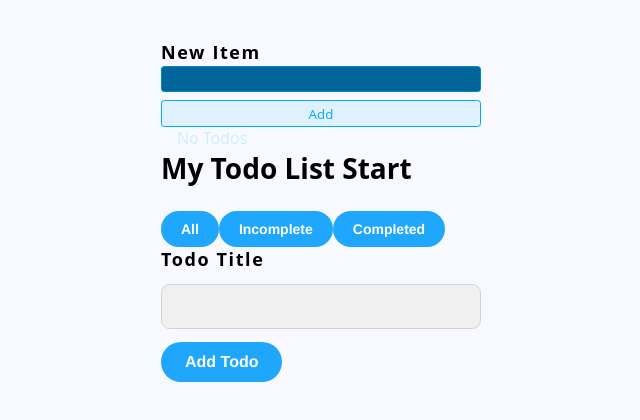
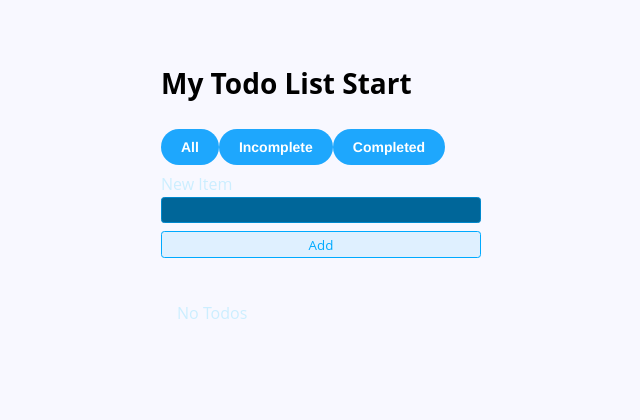
Before and after one commit to mosesmativo/todo-list, a React (Vite) app: page / in a window 1280 px wide. Shown: the top 420 px of the page, without its empty margins (319-959 px from the left). Built offline with nearby package versions, Linux system fonts and the light colour scheme.

Commit message:
Toast
Adding Notifications for success and error massage using React Hot Toast

```diff
--- a/src/App.jsx
+++ b/src/App.jsx
@@ -1,6 +1,6 @@
 
 import { useEffect, useState } from 'react';
-
+import { toast } from 'react-hot-toast';
 import './App.scss'
 import { Button } from './components/Buttons/Button'
 import { InputField } from './components/Inputs/InputField';
@@ -30,22 +30,57 @@ function App() {
     })
   }
 
-  function toggleTodo(id, completed) {
+  function toggleTodo(id, complete) {
     setTodos(currentTodos => {
       return currentTodos.map(todo => {
         if (todo.id === id) {
-          return { ...todo, completed }
+          return { ...todo, complete }
         }
 
         return todo
       })
-    })
+    });
+
+    complete ?
+      toast.success('To do Complete', {
+        style: {
+          border: '1px solid #713200',
+          padding: '16px',
+          color: '#713200',
+        },
+        iconTheme: {
+          primary: '#713200',
+          secondary: '#FFFAEE',
+        }
+      }) : toast.success('Todo something', {
+        style: {
+          border: '1px solid #713200',
+          padding: '16px',
+          color: '#713200',
+        },
+        iconTheme: {
+          primary: '#713200',
+          secondary: '#FFFAEE',
+        }
+      });
+
   }
 
   function deleteTodo(id) {
     setTodos(currentTodos => {
       return currentTodos.filter(todo => todo.id !== id)
     })
+    toast.success('To do deleted', {
+      style: {
+        border: '1px solid #713200',
+        padding: '16px',
+        color: '#713200',
+      },
+      iconTheme: {
+        primary: '#713200',
+        secondary: '#FFFAEE',
+      }
+    });
   }
 
   function updateTodo(id, updates) {
@@ -57,26 +92,35 @@ function App() {
         return todo
       })
     )
+    toast.success('To do Updated', {
+      style: {
+        border: '1px solid #713200',
+        padding: '16px',
+        color: '#713200',
+      },
+      iconTheme: {
+        primary: '#713200',
+        secondary: '#FFFAEE',
+      }
+    });
   }
 
 
   return (
     <div className="container">
+
+      <div className="header">
+        <h1>My Todo List Start</h1>
+        <Button label="All" onClick={() => { }} primary size="medium" />
+        <Button label="Incomplete" onClick={() => { }} primary size="medium" />
+        <Button label="Completed" onClick={() => { }} primary size="medium" />
+      </div>
+
       <NewTodoForm onSubmit={addTodos} />
+      <br />
+      <br />
+
       <TodoList deleteTodo={deleteTodo} todos={todos} toggleTodo={toggleTodo} updateTodo={updateTodo} />
-      <h1>My Todo List Start</h1>
-      <Button label="All" onClick={() => { }} primary size="medium" />
-      <Button label="Incomplete" onClick={() => { }} primary size="medium" />
-      <Button label="Completed" onClick={() => { }} primary size="medium" />
-
-      <form>
-
-        <InputField label="Todo Title" name='title' onChange={() => { }} type='text' value='' />
-        <Button label="Add Todo" onClick={() => {
-          return alert("Configure Add Todo");
-        }} primary size="large" />
-      </form>
-
     </div>
   )
 }
--- a/src/components/Inputs/Inputs.css
+++ b/src/components/Inputs/Inputs.css
@@ -14,10 +14,3 @@
     letter-spacing: 0.1rem;
     background-color: #f0f0f0;
 }
-label{
-    font-weight: bold;
-    color: #000;
-    font-size: 18px;
-    letter-spacing: 0.1rem;
-    text-transform: capitalize;
-}
--- a/src/components/NewTodoForm.jsx
+++ b/src/components/NewTodoForm.jsx
@@ -1,18 +1,29 @@
-import PropTypes from 'prop-types'
+import PropTypes from "prop-types";
+import toast, { Toaster } from "react-hot-toast";
 
-import { useState } from "react"
+import { useState } from "react";
 
 export function NewTodoForm({ onSubmit }) {
-  const [newItem, setNewItem] = useState("")
+    const [newItem, setNewItem] = useState("");
 
     function handleSubmit(e) {
-    e.preventDefault()
+        e.preventDefault();
 
-    if (newItem === "") return
+        if (newItem === "") return;
 
-    onSubmit(newItem)
-
-    setNewItem("")
+        onSubmit(newItem);
+        setNewItem("");
+        toast.success('Your Task been added succesfully!.', {
+            style: {
+                border: '1px solid #713200',
+                padding: '16px',
+                color: '#713200',
+            },
+            iconTheme: {
+                primary: '#713200',
+                secondary: '#FFFAEE',
+            }
+        });
     }
 
     return (
@@ -21,16 +32,17 @@ export function NewTodoForm({ onSubmit }) {
                 <label htmlFor="item">New Item</label>
                 <input
                     id="item"
-          onChange={e => setNewItem(e.target.value)}
+                    onChange={(e) => setNewItem(e.target.value)}
                     type="text"
                     value={newItem}
                 />
             </div>
             <button className="btn">Add</button>
+            <Toaster position="top-right" reverseOrder={false} />
         </form>
-  )
+    );
 }
 
 NewTodoForm.propTypes = {
     onSubmit: PropTypes.func.isRequired,
-}
+};
--- a/src/components/TodoItem.jsx
+++ b/src/components/TodoItem.jsx
@@ -8,6 +8,7 @@ export function TodoItem({ completed, id, title, toggleTodo, deleteTodo, updateT
           checked={completed}
           onChange={e => toggleTodo(id, e.target.checked)}
           type="checkbox"
+          value={completed}
         />
         {title}
       </label>
```
Lines whose indentation alone changed are shown as unchanged.
